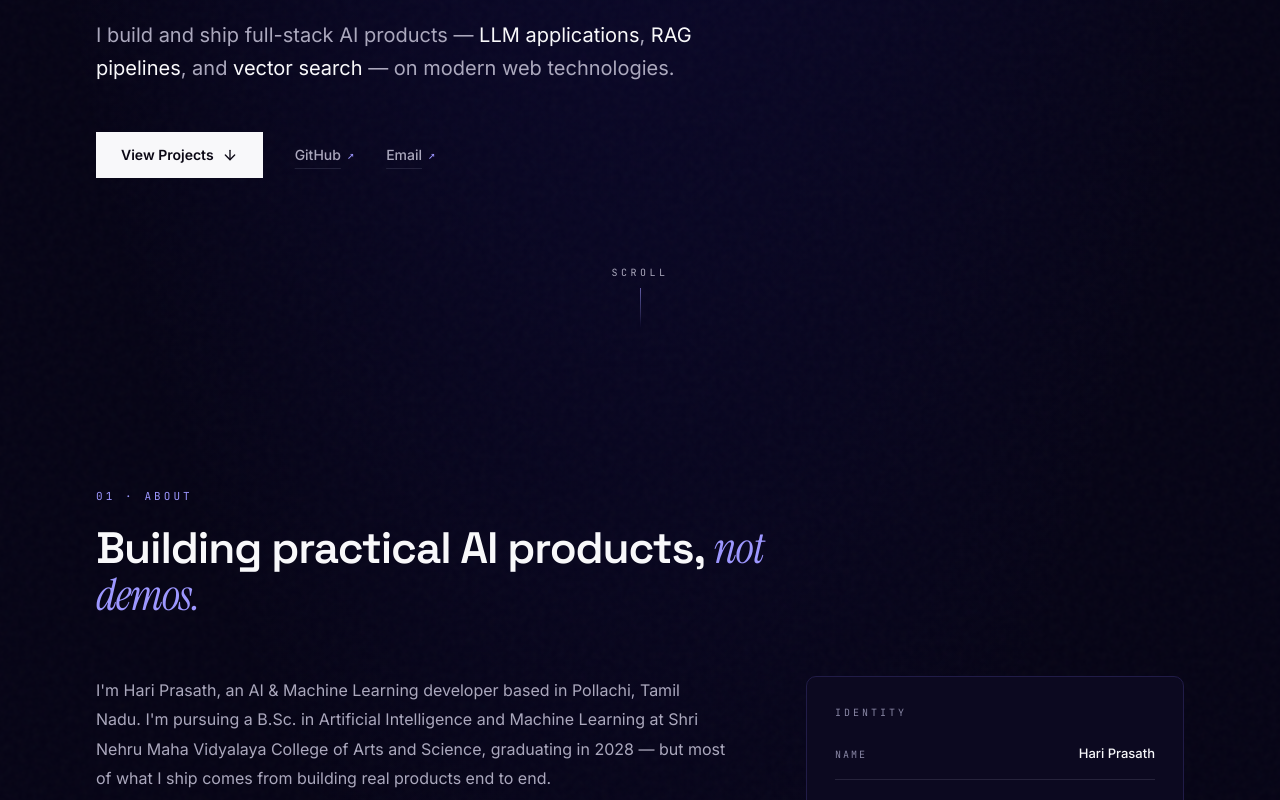
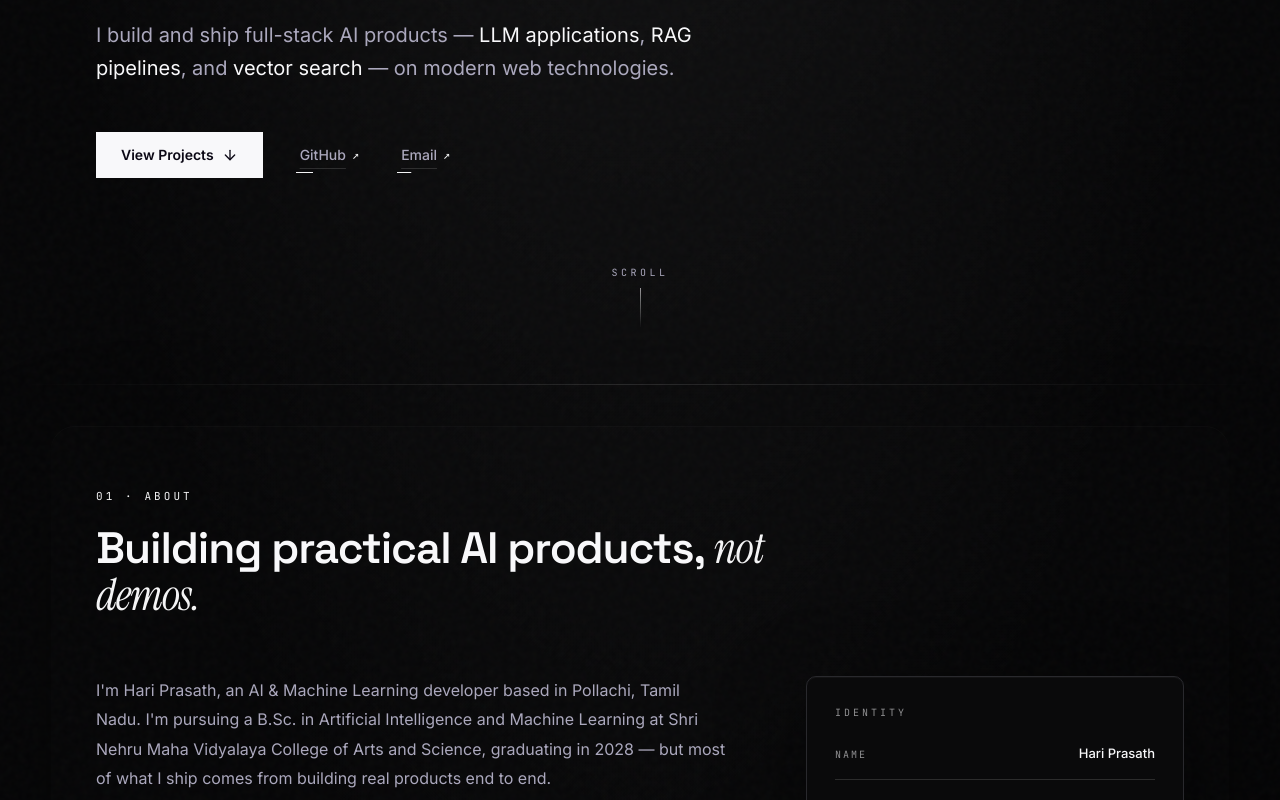
Before and after one commit to hariprasathks/haris-ai-portfolio, a React (Vite) app: page / in a window 1280 px wide. Shown: the part 440-1240 px from the top of the page. Built offline with nearby package versions, Linux system fonts and the light colour scheme.

Commit message:
Upgrade portfolio with monochrome interaction system

```diff
--- a/src/components/portfolio/Contact.tsx
+++ b/src/components/portfolio/Contact.tsx
@@ -11,7 +11,7 @@ export function Contact() {
         className="pointer-events-none absolute inset-x-0 bottom-0 h-[45vh]"
         style={{
           background:
-            "radial-gradient(ellipse 65% 55% at 50% 112%, rgba(47, 39, 206, 0.2), transparent 65%)",
+            "radial-gradient(ellipse 65% 55% at 50% 112%, rgba(255, 255, 255, 0.1), transparent 65%)",
         }}
       />
 
@@ -52,7 +52,7 @@ export function Contact() {
               href={profile.github}
               target="_blank"
               rel="noopener noreferrer"
-              className="group flex items-center justify-between gap-3 border border-rule px-5 py-4 text-sm font-medium text-foreground transition-colors duration-300 hover:border-accent-soft/50"
+              className="custom-btn group flex items-center justify-between gap-3 border-rule px-5 py-4 text-sm font-medium text-foreground"
             >
               <span className="flex items-center gap-2.5">
                 <GithubIcon className="h-4 w-4 text-muted-foreground" />
@@ -66,7 +66,7 @@ export function Contact() {
               href={profile.linkedin}
               target="_blank"
               rel="noopener noreferrer"
-              className="group flex items-center justify-between gap-3 border border-rule px-5 py-4 text-sm font-medium text-foreground transition-colors duration-300 hover:border-accent-soft/50"
+              className="custom-btn group flex items-center justify-between gap-3 border-rule px-5 py-4 text-sm font-medium text-foreground"
             >
               <span className="flex items-center gap-2.5">
                 <LinkedinIcon className="h-4 w-4 text-muted-foreground" />
--- a/src/components/portfolio/Hero.tsx
+++ b/src/components/portfolio/Hero.tsx
@@ -26,7 +26,7 @@ export function Hero() {
         className="hero-aurora pointer-events-none absolute inset-x-0 top-0 h-[65vh]"
         style={{
           background:
-            "radial-gradient(ellipse 75% 50% at 50% -10%, rgba(47, 39, 206, 0.22), transparent 62%)",
+            "radial-gradient(ellipse 75% 50% at 50% -10%, rgba(255, 255, 255, 0.12), transparent 62%)",
         }}
       />
       {/* Sparse engineering grid, fading like stage light */}
@@ -107,7 +107,7 @@ export function Hero() {
               href={profile.github}
               target="_blank"
               rel="noopener noreferrer"
-              className="group inline-flex items-center gap-1.5 text-sm font-medium text-muted-foreground transition-colors duration-300 hover:text-foreground"
+              className="custom-btn custom-btn-ghost group inline-flex items-center gap-1.5 px-1 py-2 text-sm font-medium text-muted-foreground transition-colors duration-300 hover:text-foreground"
             >
               <span className="underline decoration-rule underline-offset-8 transition-colors group-hover:decoration-accent-soft">
                 GitHub
@@ -116,7 +116,7 @@ export function Hero() {
             </a>
             <a
               href={`mailto:${profile.email}`}
-              className="group inline-flex items-center gap-1.5 text-sm font-medium text-muted-foreground transition-colors duration-300 hover:text-foreground"
+              className="custom-btn custom-btn-ghost group inline-flex items-center gap-1.5 px-1 py-2 text-sm font-medium text-muted-foreground transition-colors duration-300 hover:text-foreground"
             >
               <span className="underline decoration-rule underline-offset-8 transition-colors group-hover:decoration-accent-soft">
                 Email
--- a/src/components/portfolio/Projects.tsx
+++ b/src/components/portfolio/Projects.tsx
@@ -96,7 +96,7 @@ function FlagshipCaseStudy({ project }: { project: Project }) {
                   href={project.liveUrl}
                   target="_blank"
                   rel="noopener noreferrer"
-                  className="group inline-flex items-center gap-2 border border-foreground bg-foreground px-6 py-3 text-sm font-semibold text-background transition-colors duration-300 hover:bg-transparent hover:text-foreground"
+                  className="custom-btn group inline-flex items-center gap-2 bg-foreground px-6 py-3 text-sm font-semibold text-background hover:bg-transparent hover:text-foreground"
                 >
                   Live Demo
                   <LinkArrow className="transition-transform duration-300 group-hover:translate-x-0.5 group-hover:-translate-y-0.5" />
@@ -107,7 +107,7 @@ function FlagshipCaseStudy({ project }: { project: Project }) {
                 target="_blank"
                 rel="noopener noreferrer"
                 aria-label={`${project.name} source code on GitHub`}
-                className="group inline-flex items-center gap-2 text-sm font-medium text-muted-foreground transition-colors hover:text-foreground"
+                className="custom-btn custom-btn-ghost group inline-flex items-center gap-2 px-1 py-2 text-sm font-medium text-muted-foreground transition-colors hover:text-foreground"
               >
                 <span className="underline decoration-rule underline-offset-8 group-hover:decoration-accent-soft">
                   Source
@@ -173,7 +173,7 @@ function CompanionCaseStudy({ project }: { project: Project }) {
               target="_blank"
               rel="noopener noreferrer"
               aria-label={`${project.name} source code on GitHub`}
-              className="group inline-flex items-center gap-2 text-sm font-medium text-muted-foreground transition-colors hover:text-foreground"
+              className="custom-btn custom-btn-ghost group inline-flex items-center gap-2 px-1 py-2 text-sm font-medium text-muted-foreground transition-colors hover:text-foreground"
             >
               <span className="underline decoration-rule underline-offset-8 group-hover:decoration-accent-soft">
                 Source
--- a/src/components/portfolio/Shared.tsx
+++ b/src/components/portfolio/Shared.tsx
@@ -5,11 +5,12 @@ import { cn } from "@/lib/utils";
 const easeOut = [0.22, 1, 0.36, 1] as const;
 
 export const fadeUp: Variants = {
-  hidden: { opacity: 0, y: 20 },
+  hidden: { opacity: 0, y: 20, filter: "blur(6px)" },
   visible: {
     opacity: 1,
     y: 0,
-    transition: { duration: 0.6, ease: easeOut },
+    filter: "blur(0px)",
+    transition: { duration: 0.72, ease: easeOut },
   },
 };
 
@@ -82,7 +83,7 @@ export function PaperPanel({
   return (
     <motion.div
       className={cn(
-        "group/panel rounded-lg border border-paper-edge bg-paper transition-[border-color,box-shadow,transform] duration-500 hover:-translate-y-1 hover:border-accent-soft/35 hover:shadow-[0_20px_70px_rgba(25,18,90,0.22)]",
+        "paper-depth group/panel rounded-lg border border-paper-edge bg-paper transition-[border-color,box-shadow,transform] duration-500 hover:-translate-y-1 hover:border-accent-soft/55",
         className,
       )}
       whileHover={{ y: -4 }}
--- a/src/index.css
+++ b/src/index.css
@@ -155,8 +155,8 @@
   /* Dark cinematic scene wash: one deliberate violet bloom on the horizon */
   .scene-vignette {
     background:
-      radial-gradient(ellipse 90% 55% at 50% -12%, rgba(47, 39, 206, 0.2), transparent 60%),
-      #050315;
+      radial-gradient(ellipse 90% 55% at 50% -12%, rgba(255, 255, 255, 0.08), transparent 60%),
+      #050506;
   }
   .film-grain::before {
     content: "";
@@ -175,7 +175,7 @@
     );
   }
   .hero-title {
-    background: linear-gradient(115deg, #fbfbfe 8%, #c9c5ff 42%, #8aa6ff 78%, #fbfbfe 96%);
+    background: linear-gradient(115deg, #ffffff 8%, #bdbdc4 42%, #f4f4f5 78%, #ffffff 96%);
     background-size: 220% 100%;
     -webkit-background-clip: text;
     background-clip: text;
@@ -269,7 +269,7 @@
       display: block;
     }
   }
-  @media (prefers-reduced-motion: reduce) {
+@media (prefers-reduced-motion: reduce) {
     *,
     *::before,
     *::after {
@@ -285,3 +285,94 @@
     }
   }
 }
+
+/* Monochrome interaction system: black, white, graphite, and soft silver. */
+:root,
+.dark {
+  --color-accent-soft: #f4f4f5;
+  --color-soft: #e4e4e7;
+  --color-soft-muted: rgba(228, 228, 231, 0.62);
+  --color-paper: #0a0a0b;
+  --color-paper-edge: #29292d;
+  --color-rule: rgba(244, 244, 245, 0.14);
+  --ring: oklch(0.92 0 0);
+}
+
+.mono-shell {
+  background:
+    radial-gradient(ellipse 70% 34% at 50% 0%, rgba(255, 255, 255, 0.07), transparent 70%),
+    #050506;
+}
+
+.section-frame::before {
+  content: "";
+  position: absolute;
+  inset: 1.5rem 1.25rem auto;
+  height: 1px;
+  background: linear-gradient(90deg, transparent, rgba(255,255,255,.16), transparent);
+  opacity: .7;
+}
+
+.section-frame {
+  isolation: isolate;
+}
+
+.section-frame::after {
+  content: "";
+  position: absolute;
+  z-index: -1;
+  inset: 8% 4% 5%;
+  border-radius: 1.5rem;
+  box-shadow: 0 28px 110px rgba(0,0,0,.28), inset 0 1px 0 rgba(255,255,255,.025);
+  pointer-events: none;
+}
+
+.custom-btn {
+  position: relative;
+  overflow: hidden;
+  border: 1px solid rgba(255,255,255,.78);
+  box-shadow: 0 10px 30px rgba(0,0,0,.24), inset 0 1px 0 rgba(255,255,255,.18);
+  transition: transform 320ms cubic-bezier(.22,1,.36,1), box-shadow 320ms ease, background-color 320ms ease, color 320ms ease;
+}
+
+.custom-btn::before {
+  content: "";
+  position: absolute;
+  inset: 0;
+  background: linear-gradient(105deg, transparent 20%, rgba(255,255,255,.18) 48%, transparent 76%);
+  transform: translateX(-120%);
+  transition: transform 600ms cubic-bezier(.22,1,.36,1);
+}
+
+.custom-btn:hover::before,
+.custom-btn:focus-visible::before { transform: translateX(120%); }
+.custom-btn:hover { transform: translateY(-3px); box-shadow: 0 18px 44px rgba(0,0,0,.42), 0 0 0 1px rgba(255,255,255,.12); }
+.custom-btn > * { position: relative; z-index: 1; }
+
+.custom-btn-ghost {
+  border-color: transparent;
+  box-shadow: none;
+}
+
+.custom-btn-ghost::after {
+  content: "";
+  position: absolute;
+  right: 0;
+  bottom: 0;
+  left: 0;
+  height: 1px;
+  background: #f4f4f5;
+  transform: scaleX(.25);
+  transform-origin: left;
+  transition: transform 320ms ease;
+}
+
+.custom-btn-ghost:hover::after,
+.custom-btn-ghost:focus-visible::after { transform: scaleX(1); }
+
+.paper-depth { box-shadow: 0 24px 90px rgba(0,0,0,.42), inset 0 1px 0 rgba(255,255,255,.035); }
+
+@media (max-width: 767px) {
+  .section-frame::after { inset: 5% 2% 3%; }
+  .custom-btn { min-height: 44px; }
+}
```
Also changed, not shown: src/components/portfolio/Navbar.tsx (+5 -4 lines).
